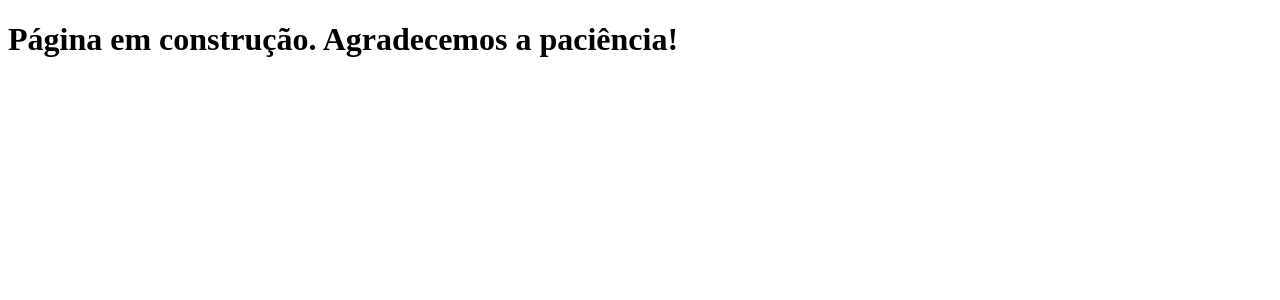
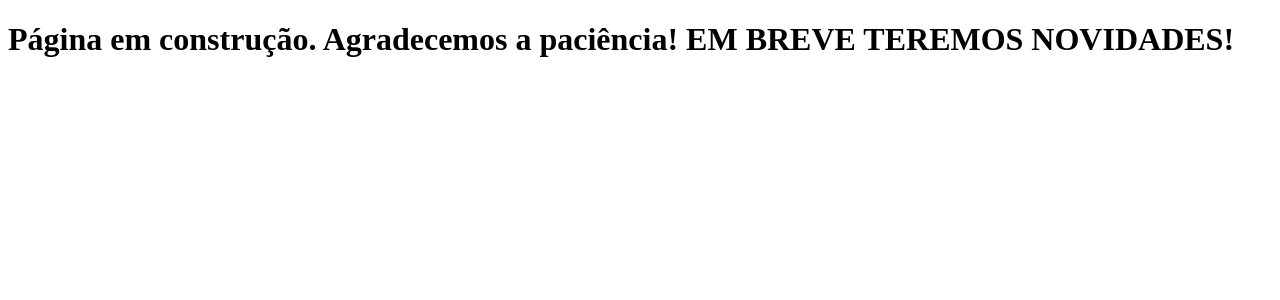
Before and after one commit to JrCorrea77/iniciando.com.br, a Next.js app: page / in a window 1280 px wide. Shown: the top 300 px of the page. Built offline with nearby package versions, Linux system fonts and the light colour scheme.

Commit message:
modifica a frase da página de construção

```diff
--- a/pages/index.js
+++ b/pages/index.js
@@ -1,5 +1,5 @@
 function Home(){
-    return <h1> Página em construção. Agradecemos a paciência!</h1>
+    return <h1> Página em construção. Agradecemos a paciência! EM BREVE TEREMOS NOVIDADES!</h1>
 }
 
 export default Home;
```
